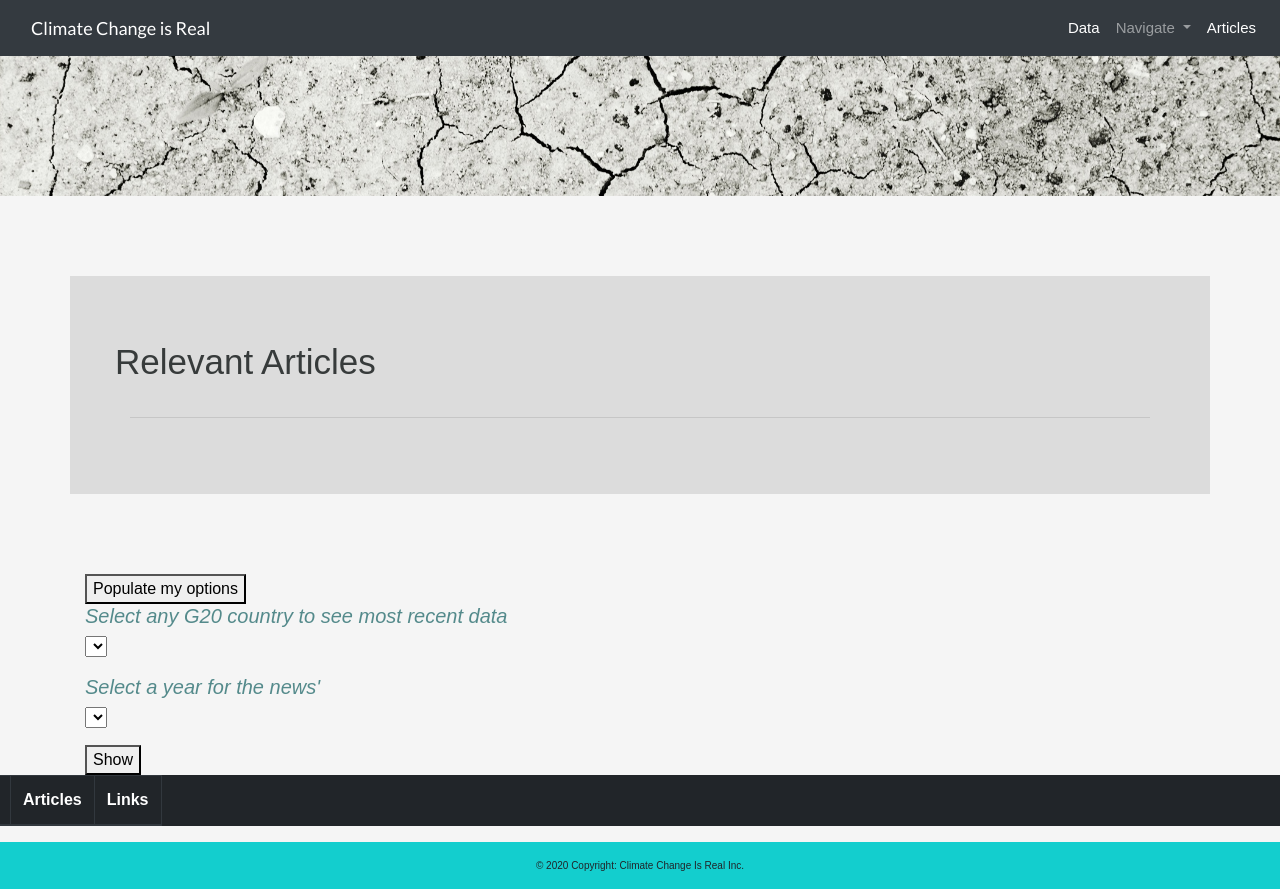
After one commit to jbersinic/World-Emmissions-Portal, a Flask app: page /articles in a window 1280 px wide. The commit adds this page. Run offline with Flask 2, Linux system fonts and the light colour scheme; lists and menus that the app fills with data are empty; parts of the project's set-up code (start-up, migrations or seed data) failed here and were passed over; some libraries are stand-ins or nearby versions.

Commit message:
integrated the webscraping code into our app.py

```diff
--- a/Emissions/app.py
+++ b/Emissions/app.py
@@ -64,6 +64,9 @@ def insights():
 @app.route("/data")
 def data():
     return render_template("/data.html")
+@app.route("/articles")
+def articles():
+    return render_template("/articles.html")
 # create route that gets all the data
 @app.route("/alldata")
 def alldata():
@@ -179,6 +182,41 @@ def worldmap (grabyear,grabindicator):
 
     return jsonify(emission_data)
 
+@app.route("/api/news/<grabyear>/<grabcountry>")
+def news (grabyear,grabcountry):
+
+    import requests
+    from bs4 import BeautifulSoup as b
+    import pandas as pd
+    import webbrowser
+
+    Country = grabcountry
+    Before = grabyear
+    url = f"https://www.google.co.in/search?q=+{Country}+co2+emissions+scholarly+articles+before:+{Before}"
+    print (url)
+    response = requests.get(url)
+
+    soup = b(response.text,"lxml")
+    articles=[]
+    r = soup.find_all('div', attrs = {'class': 'BNeawe vvjwJb AP7Wnd'})
+    for i in range(len(r)):
+        articles.append(r[i].text)
+
+    urls = soup.find_all('div', attrs = {'class': 'kCrYT'})
+    Links=[]
+    for link in urls:
+        href = link.find('a')
+        try:
+            raw_website = href.get('href')
+            clean_web = raw_website[7:]
+            Links.append(clean_web)
+        except:
+            continue
+    newsdata = [{
+        "articles": articles,
+        "links": Links
+    }]
+    return jsonify(newsdata)
 
 if __name__ == "__main__":
     app.run()
--- a/Emissions/static/css/style.css
+++ b/Emissions/static/css/style.css
@@ -103,8 +103,15 @@ body {
     padding: 5px;
 }
 
-@media only screen and (max-width: 768px) {
+/* @media only screen and (max-width: 600px) {
     .visuals {
       flex-flow: row nowrap;
     }
-}
+} */
+
+@media only screen and (max-width: 768px) {
+    /* For mobile phones: */
+    [class*="col-"] {
+      width: 100%;
+    }
+  }
--- /dev/null
+++ b/Emissions/static/js/articles.js
@@ -0,0 +1,34 @@
+d3.select("#populate").on("click",populate)
+function populate(){
+  d3.json("/alldata").then(function(data){
+    for (i=0;i<(data[0].year).length;i++){
+      d3.select("#year").append("option").attr("value",(data[0].year[i])).text(data[0].year[i])
+    }
+    for (j=0;j<(data[0].country).length;j++){
+      d3.select("#country").append("option").attr("value",(data[0].country[j])).text(data[0].country[j])
+    }
+  })
+
+}
+
+// grabbing the country and field
+d3.select("#shownews").on("click",grabber)
+function grabber(){
+  var countryInput = d3.selectAll("#country").property("value")
+  var yearInput  = d3.selectAll("#year").property("value")
+  var newsurl = "/api/news/" + yearInput +"/" + countryInput
+  console.log(newsurl)
+  d3.json(newsurl).then(function(response) {
+    tablemaker(response)
+  })
+}
+
+function tablemaker(df){
+  console.log(df[0].links[0])
+  for (i =0;i<(df[0].articles).length;i++){
+    var row = d3.select("tbody").append("tr")
+    row.append("td").text(i)
+    row.append("td").text(df[0].articles[i])
+    row.append("td").text(df[0].links[i])
+  }
+}
--- /dev/null
+++ b/Emissions/templates/articles.html
@@ -0,0 +1,112 @@
+<!DOCTYPE html>
+<html lang="en">
+
+<head>
+    <meta charset="UTF-8">
+    <meta name="viewport" content="width=device-width, initial-scale=1, shrink-to-fit=no">
+
+    <title>Welcome!</title>
+
+    <link href="https://fonts.googleapis.com/css?family=Lato:300,300i,400,400i&display=swap" rel="stylesheet">
+    <link rel="stylesheet" href="https://stackpath.bootstrapcdn.com/bootstrap/4.1.3/css/bootstrap.min.css" integrity="sha384-MCw98/SFnGE8fJT3GXwEOngsV7Zt27NXFoaoApmYm81iuXoPkFOJwJ8ERdknLPMO" crossorigin="anonymous">
+    <link rel="stylesheet" href="../static/css/style.css">
+    <script src="https://d3js.org/d3.v5.min.js"></script>
+  </head>
+
+<body>
+    <nav class="navbar navbar-expand-lg navbar-dark bg-dark">
+            <a class="navbar-brand" href="#">Climate Change is Real</a>
+            <button class="navbar-toggler" type="button" data-toggle="collapse" data-target="#navbarSupportedContent" aria-controls="navbarSupportedContent" aria-expanded="false" aria-label="Toggle navigation">
+                <span class="navbar-toggler-icon"></span>
+            </button>
+
+            <div class="collapse navbar-collapse flex-grow-1 text-right" id="navbarSupportedContent">
+                <ul class="navbar-nav ml-auto flex-nowrap">
+                <li class="nav-item active">
+                    <span><a class="nav-link active" href="#">Data</a></span>
+                </li>
+                <li class="nav-item dropdown">
+                        <a class="nav-link dropdown-toggle" href="#" id="navbarDropdown" role="button" data-toggle="dropdown" aria-haspopup="true" aria-expanded="false">
+                        Navigate
+                        </a>
+                        <div class="dropdown-menu dropdown-menu-right" aria-labelledby="navbarDropdown">
+                          <a class="dropdown-item" href="/"> Home </a>
+                          <a class="dropdown-item" href="/country">Results by Country</a>
+                          <a class="dropdown-item" href="/insights">Coverage & Info</a>
+                        </div>
+                    </li>
+                <li class="nav-item">
+                    <a class="nav-link active" href="/articles">Articles</a>
+                </li>
+            </ul>
+        </div>
+    </nav>
+    <div class="hero-image"></div>
+    <div class="container pagecontainer">
+      <div class="row">
+        <h1 class="description-header textpadding" >Relevant Articles</h1>
+        <hr>
+      </div>
+      <hr>
+    </div>
+  </div>
+  <div class="container">
+    <div class="row">
+        <div class="col-md-12">
+            <div>
+                <button id="populate">Populate my options </button>
+                <h3>Select any G20 country to see most recent data</h3>
+                <p><select id="country"></select></p>
+            </div>
+        </div>
+    </div>
+    <div class="row">
+        <div class="col-md-12">
+            <div>
+                <h3>Select a year for the news'</h3>
+                <p><select id="year"></select></p>
+            </div>
+            <button id="shownews"> Show </button>
+        </div>
+    </div>
+    </div>
+      <div class="row">
+        <div class="table table-bordered table-dark table-striped">
+
+          <table border="1" class="dataframe">
+            <thead>
+              <tr style="text-align: centre">
+                <th></th>
+                <th>Articles</th>
+                <th>Links</th>
+              </tr>
+            </thead>
+            <tbody>
+
+            </tbody>
+          </table>
+        </div>
+        </div>
+      </div>
+    </div>
+
+        <footer class="page-footer font-small blue">
+          <div class="footer-copyright text-center py-3">© 2020 Copyright:
+            <a> Climate Change Is Real Inc.</a>
+          </div>
+      </footer>
+
+  <script src="https://code.jquery.com/jquery-3.3.1.slim.min.js"
+      integrity="sha384-q8i/X+965DzO0rT7abK41JStQIAqVgRVzpbzo5smXKp4YfRvH+8abtTE1Pi6jizo"
+      crossorigin="anonymous"></script>
+  <script src="https://cdnjs.cloudflare.com/ajax/libs/popper.js/1.14.3/umd/popper.min.js"
+      integrity="sha384-ZMP7rVo3mIykV+2+9J3UJ46jBk0WLaUAdn689aCwoqbBJiSnjAK/l8WvCWPIPm49"
+      crossorigin="anonymous"></script>
+  <script src="https://stackpath.bootstrapcdn.com/bootstrap/4.1.3/js/bootstrap.min.js"
+      integrity="sha384-ChfqqxuZUCnJSK3+MXmPNIyE6ZbWh2IMqE241rYiqJxyMiZ6OW/JmZQ5stwEULTy"
+      crossorigin="anonymous"></script>
+  <script src="https://cdn.plot.ly/plotly-latest.min.js"></script>
+  <script type="text/javascript" src="../static/js/articles.js"></script>
+</body>
+
+</html>
```
Also changed, not shown: Articles.py (added, +100 -0 lines), Emissions/templates/index.html (+6 -2 lines), articles.html (added, +61 -0 lines), requirements.txt (+23 -22 lines), resources/raw_data.csv (deleted), resources/raw_data2.csv (added), 3 other files.
